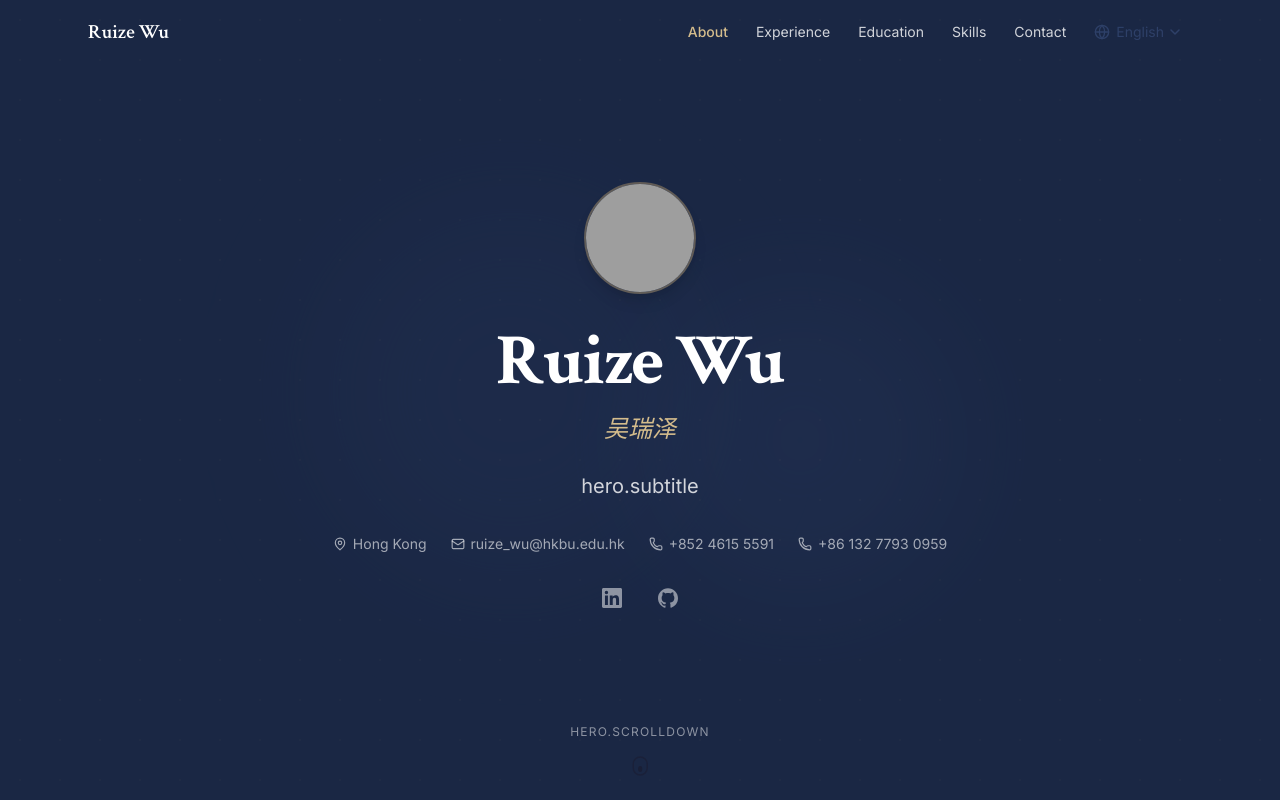
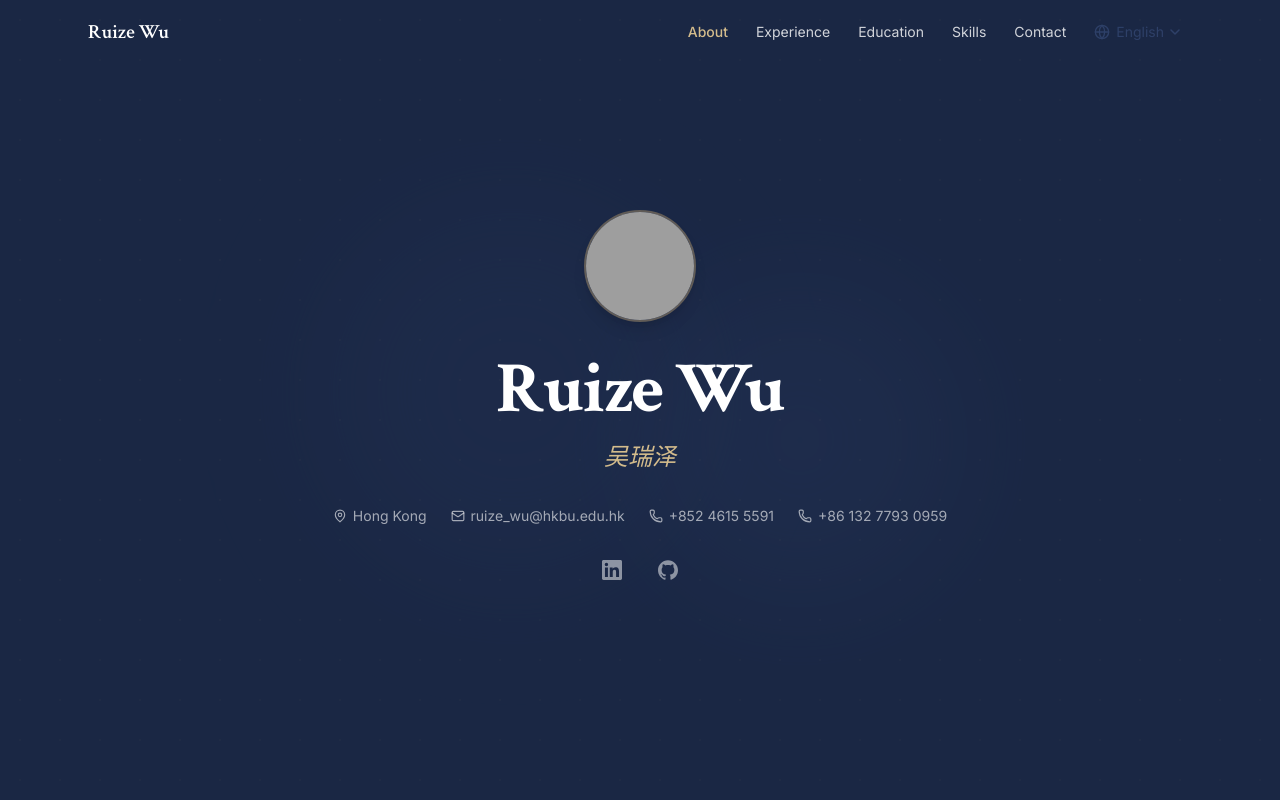
Before and after one commit to rzeWU/ruizewu.github.io, a React (Vite) app: page / in a window 1280 px wide. Shown: the top 800 px of the page. Built offline with nearby package versions, Linux system fonts and the light colour scheme; grey boxes are pictures that could not be loaded.

Commit message:
fix: remove subtitle/scroll, update about me, add CCNU partner logo

```diff
--- a/src/components/sections/ExperienceSection.tsx
+++ b/src/components/sections/ExperienceSection.tsx
@@ -176,6 +176,17 @@ function ExperienceCardItem({ experience: exp, index, isExpanded, onToggle, inVi
                   </div>
                 )}
 
+                {/* Partner logo */}
+                {exp.partnerLogo && (
+                  <div className="flex items-center gap-3 mb-5 bg-warm-50 rounded-xl p-3">
+                    <Logo logo={exp.partnerLogo} size="sm" />
+                    <div>
+                      <p className="text-xs text-text-tertiary uppercase tracking-wider">Partner Institution</p>
+                      <p className="text-sm font-medium text-navy-900">{exp.partnerLogo.alt}</p>
+                    </div>
+                  </div>
+                )}
+
                 {/* Descriptions */}
                 <ul className="space-y-3">
                   {exp.descriptionKeys.map((key, i) => (
--- a/src/components/sections/HeroSection.tsx
+++ b/src/components/sections/HeroSection.tsx
@@ -1,12 +1,8 @@
 import { motion } from 'framer-motion';
-import { useTranslation } from 'react-i18next';
 import { Mail, Phone } from 'lucide-react';
 import { profile } from '../../data/profile';
-import { ScrollIndicator } from '../ui/ScrollIndicator';
 
 export function HeroSection() {
-  const { t } = useTranslation();
-
   return (
     <section id="hero" className="relative min-h-screen flex items-center justify-center bg-navy-900 overflow-hidden">
       {/* Background decoration */}
@@ -53,15 +49,6 @@ export function HeroSection() {
             {profile.nameZh}
           </p>
         </motion.div>
-
-        <motion.p
-          initial={{ opacity: 0, y: 20 }}
-          animate={{ opacity: 1, y: 0 }}
-          transition={{ duration: 0.8, delay: 0.2, ease: [0.22, 1, 0.36, 1] }}
-          className="text-lg sm:text-xl text-white/80 leading-relaxed mt-6 max-w-2xl mx-auto"
-        >
-          {t(profile.titleKey)}
-        </motion.p>
 
         <motion.div
           initial={{ opacity: 0, y: 20 }}
@@ -125,7 +112,6 @@ export function HeroSection() {
         </motion.div>
       </div>
 
-      <ScrollIndicator />
     </section>
   );
 }
--- a/src/data/experiences.ts
+++ b/src/data/experiences.ts
@@ -85,6 +85,7 @@ export const experiences: Experience[] = [
     endDate: '2021-08',
     location: 'Hubei, China',
     logo: { src: '/logos/boc.png', alt: 'BOC Financial Technology', backgroundColor: '#FFFFFF' },
+    partnerLogo: { src: '/logos/ccnu.png', alt: 'Central China Normal University', backgroundColor: '#FFFFFF' },
     summaryKey: 'boc.summary',
     descriptionKeys: [
       'boc.desc1',
--- a/src/i18n/locales/zh-CN/about.json
+++ b/src/i18n/locales/zh-CN/about.json
@@ -1,6 +1,6 @@
 {
   "about": {
     "heading": "关于我",
-    "content": "我是一名运营与分析专业人士，拥有运筹学与商业分析双硕士学位。目前，我在香港浸会大学商学院担任两个研究生项目的运营核心角色，负责端到端的项目行政管理，为多元化的国际学生群体提供直接咨询，并支持数据驱动的课程评估。\n\n我的工作方法结合了分析严谨性与运营效率。我善于运用现代化工具——包括 AI 辅助工作流——来精简流程、减少人工负担、提供及时洞察，同时始终将决策建立在具体情境与人的判断之上。我不用机器替代思考，而是用它来放大思考。\n\n我正在寻求互联网金融运营、高校商学院行政管理（连接金融行业），以及传统金融领域面向客户的岗位（客户经理、理财经理）的机会。我适应全英文工作环境，同时精通普通话，并掌握基础粤语，能够在跨文化团队中自如沟通。"
+    "content": "一位专注且技术娴熟的高等教育专业人士，拥有超过 3 年在香港浸会大学商学院担任教学助理的经验。我在支持数据密集型研究生项目、管理课程交付及促进学生于动态学术环境中学习方面拥有丰富的实践经验。\n\n我的专业核心在于提供全面的学术与技术支持：\n\n教学与技术支持：协助多门硕士级别课程的授课与辅导环节，涵盖 Python 大数据分析、商业人工智能、商业分析云计算及计量经济学等课程。擅长将复杂的数据概念讲解清晰，并引导学生完成实际操作。\n\n数据技能应用：熟练运用 Python（Pandas、Scikit-learn）、R 及 SQL（MySQL、PostgreSQL）进行数据分析、自动化及数据库管理，并直接应用于学术环境中。\n\n系统与沟通能力：完全熟悉 Moodle 学习管理系统（LMS）及标准化大学行政流程，包括正式邮件沟通与学术协调。\n\n我现正寻求高校环境中的职位——如教学助理、研究生项目行政专员或国际交流处支持岗位——以运用我的运营经验、技术能力及对学术流程的理解，为项目交付与学生成功做出有效贡献。"
   }
 }
--- a/src/i18n/locales/zh-HK/about.json
+++ b/src/i18n/locales/zh-HK/about.json
@@ -1,6 +1,6 @@
 {
   "about": {
     "heading": "關於我",
-    "content": "我是一名營運與分析專業人士，擁有運籌學與商業分析雙碩士學位。目前，我在香港浸會大學商學院擔任兩個研究生項目的營運核心角色，負責端到端的項目行政管理，為多元化的國際學生群體提供直接諮詢，並支持數據驅動的課程評估。\n\n我的工作方法結合了分析嚴謹性與營運效率。我善於運用現代化工具——包括 AI 輔助工作流——來精簡流程、減少人工負擔、提供及時洞察，同時始終將決策建立在具體情境與人的判斷之上。我不以機器替代思考，而是用它來放大思考。\n\n我正在尋求互聯網金融營運、高校商學院行政管理（連接金融行業），以及傳統金融領域面向客戶的崗位（客戶經理、理財經理）的機會。我適應全英文工作環境，同時精通普通話，並掌握基礎粵語，能夠在跨文化團隊中自如溝通。"
+    "content": "一位專注且技術嫻熟的高等教育專業人士，擁有超過 3 年在香港浸會大學商學院擔任教學助理的經驗。我在支持數據密集型研究生項目、管理課程交付及促進學生於動態學術環境中學習方面擁有豐富的實踐經驗。\n\n我的專業核心在於提供全面的學術與技術支援：\n\n教學與技術支援：協助多門碩士級別課程的授課與輔導環節，涵蓋 Python 大數據分析、商業人工智能、商業分析雲計算及計量經濟學等課程。擅長將複雜的數據概念講解清晰，並引導學生完成實際操作。\n\n數據技能應用：熟練運用 Python（Pandas、Scikit-learn）、R 及 SQL（MySQL、PostgreSQL）進行數據分析、自動化及數據庫管理，並直接應用於學術環境中。\n\n系統與溝通能力：完全熟悉 Moodle 學習管理系統（LMS）及標準化大學行政流程，包括正式郵件溝通與學術協調。\n\n我現正尋求高校環境中的職位——如教學助理、研究生項目行政專員或國際交流處支援崗位——以運用我的營運經驗、技術能力及對學術流程的理解，為項目交付與學生成就做出有效貢獻。"
   }
 }
--- a/src/types/cv.ts
+++ b/src/types/cv.ts
@@ -18,6 +18,7 @@ export interface Experience {
   endDate: string | null;
   location: string;
   logo: LogoSpec;
+  partnerLogo?: LogoSpec;
   summaryKey: string;
   descriptionKeys: string[];
   skills: string[];
```
Also changed, not shown: src/i18n/locales/en/about.json (+1 -1 lines), public/logos/ccnu.png (added).
